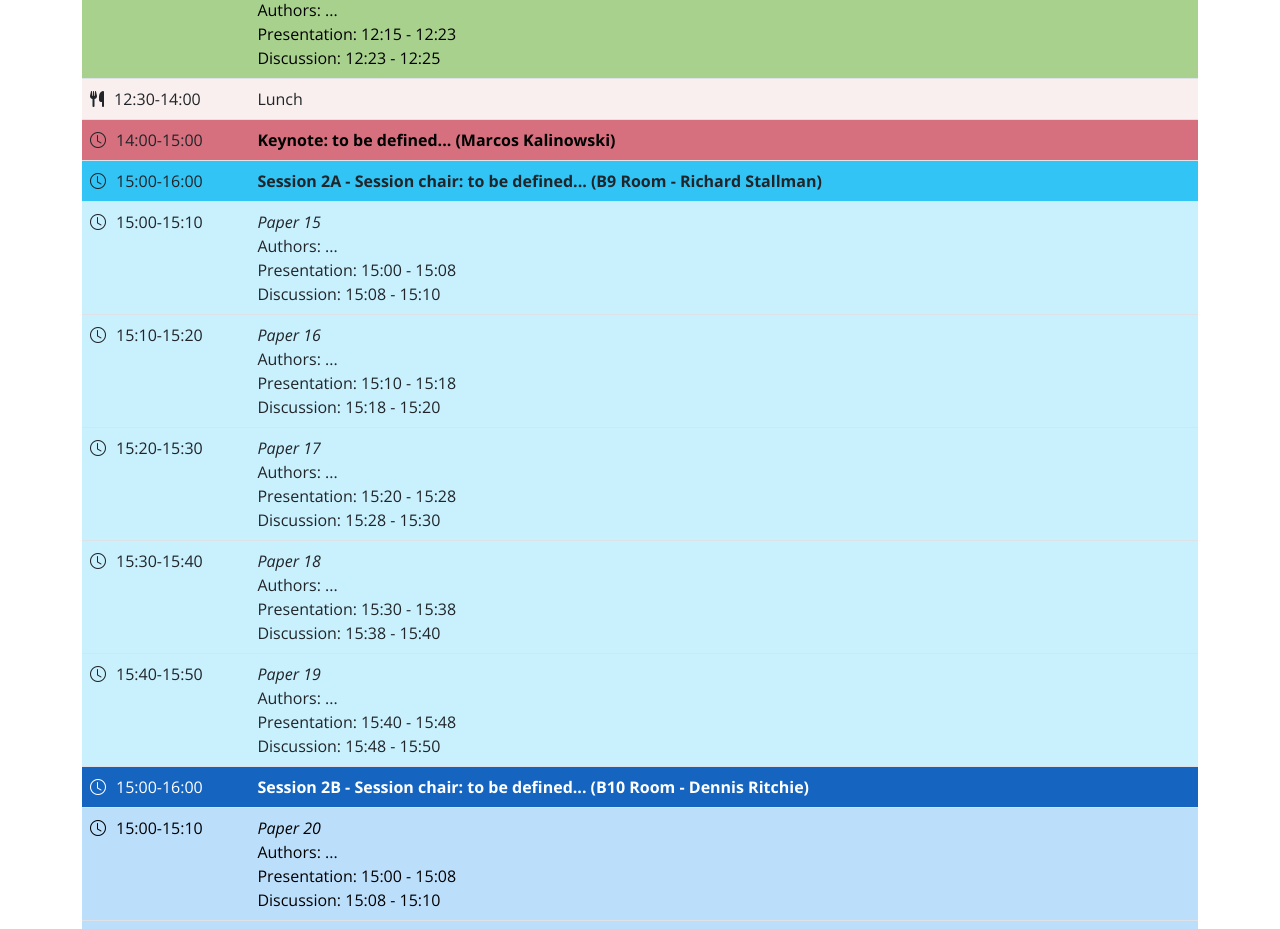
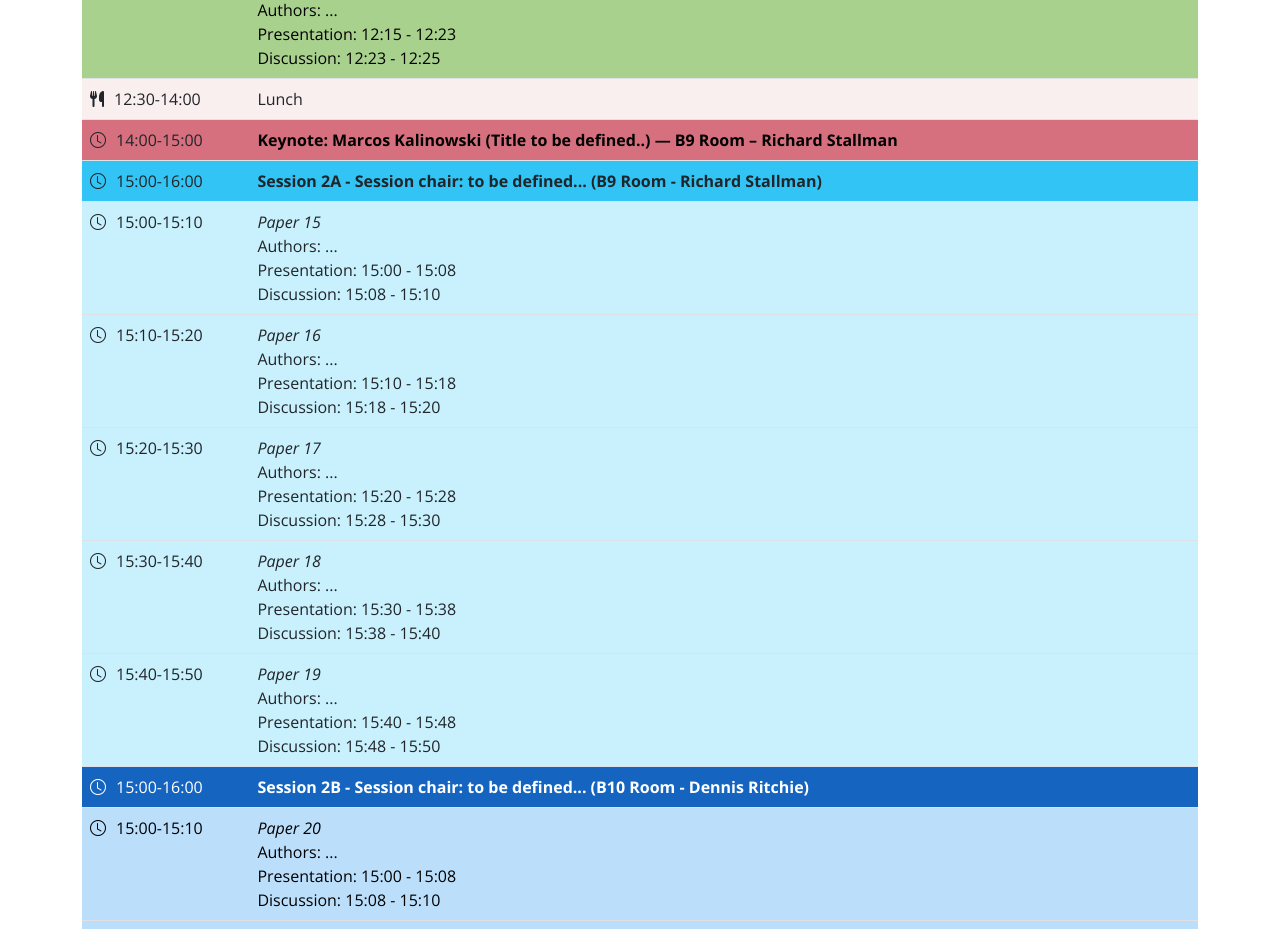
Before and after one commit to vemworkshop/vem2026, a plain HTML site: page program.html in a window 1280 px wide. Shown: the part 1906-2835 px from the top of the page. Drawn offline with nearby package versions, Linux system fonts and the light colour scheme.

Commit message:
agenda template added

```diff
--- a/program.html
+++ b/program.html
@@ -269,7 +269,7 @@
                   <i class="bi bi-clock" style="margin-right: 10px"></i>14:00-15:00
                 </td>
                 <td>
-                  <b><a style="color: black;" href="keynotes.html">Keynote: to be defined... (Marcos Kalinowski)</a></b>
+                  <b><a style="color: black;" href="keynotes.html">Keynote: Marcos Kalinowski (Title to be defined..) — B9 Room – Richard Stallman</a></b>
                 </td>
               </tr>
 
```
